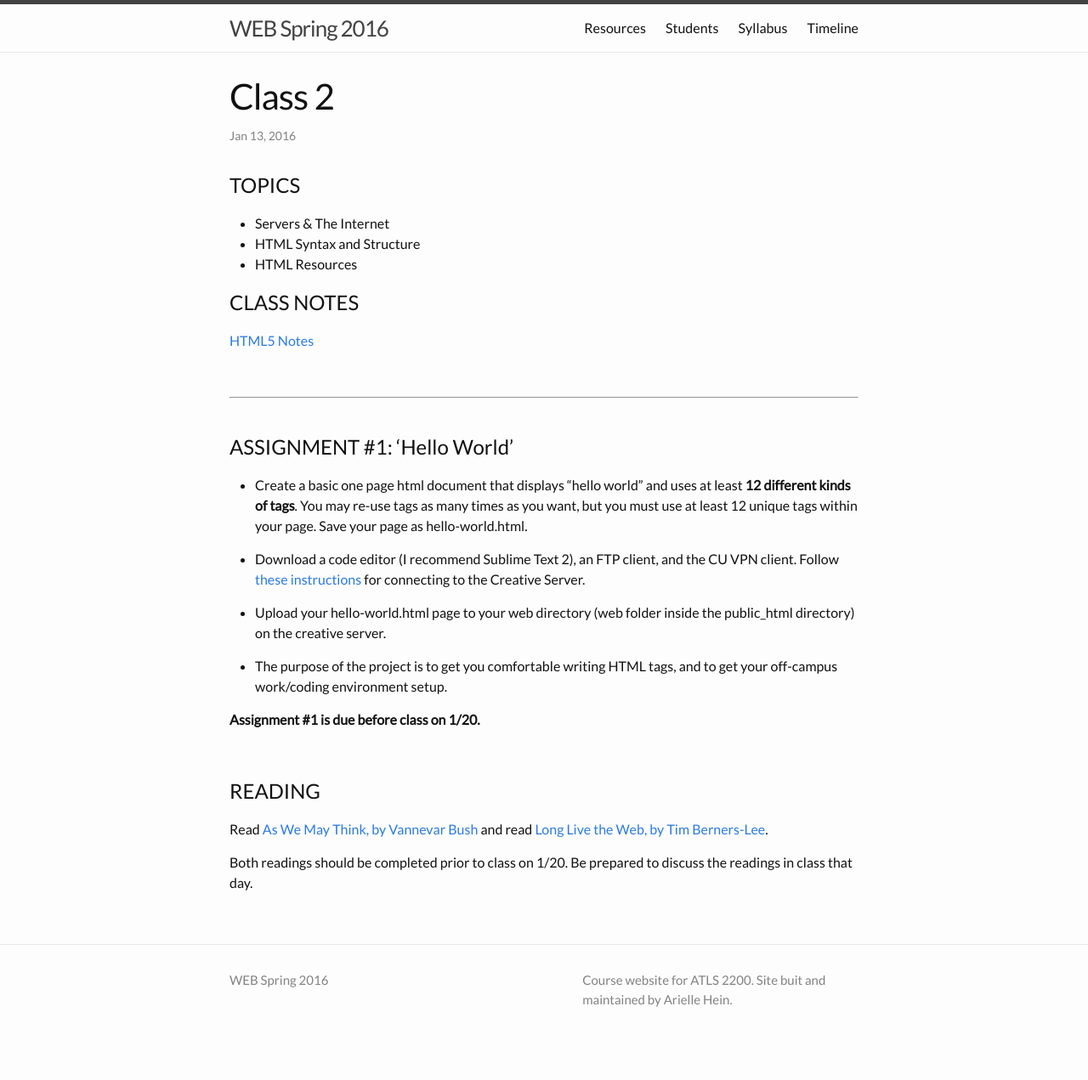
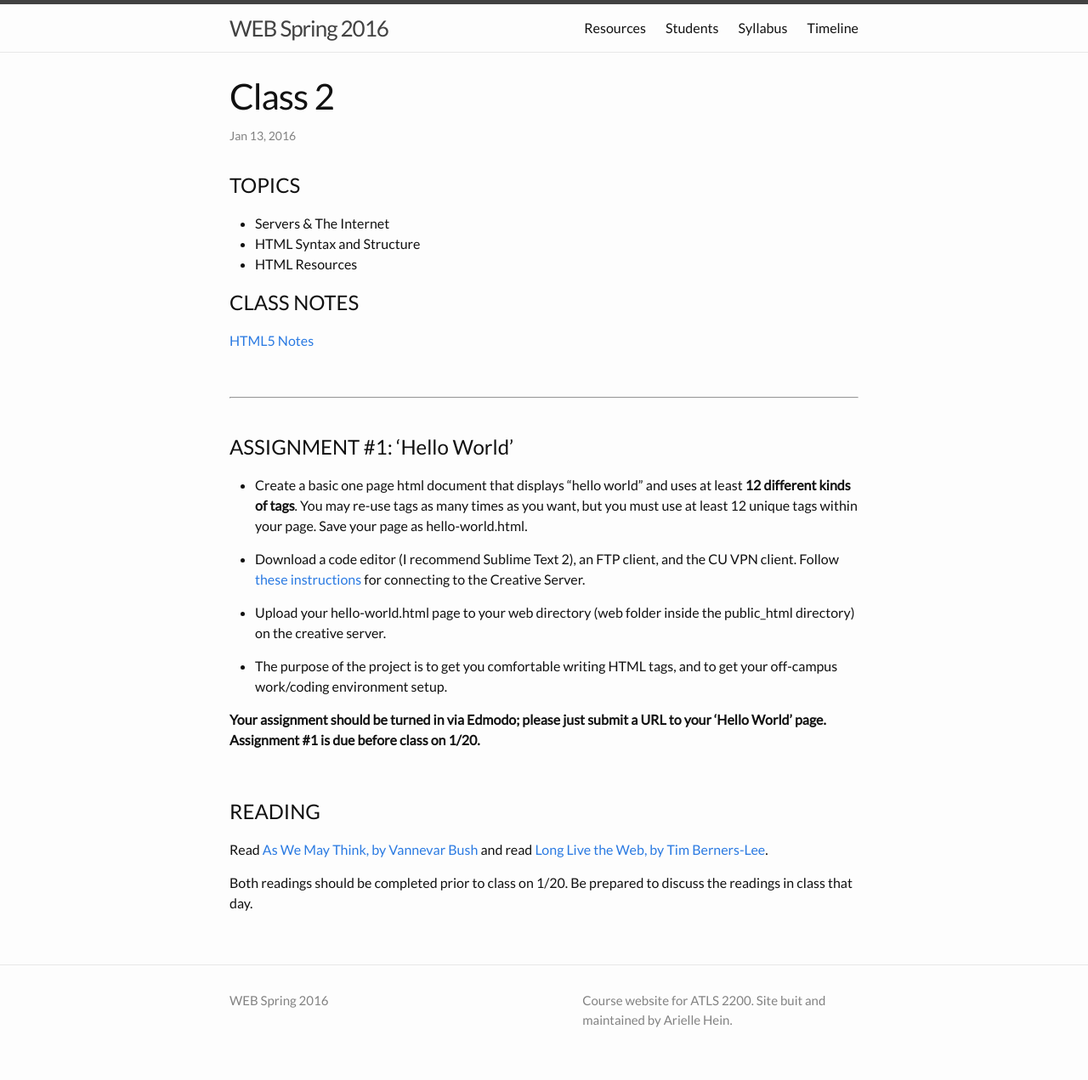
Before and after one commit to coloringchaos/web-spring-16, a Jekyll site: the page built from _posts/2016-01-13-class-02.md, in a window 1280 px wide. Shown: the whole page at 85% size. Built offline with Jekyll 4.4.1, drawn with Linux system fonts in a browser that asks for light colours; before the commit the page ends 1247 px from its top, so only the background shows below that.

Commit message:
updating assignment instructions

```diff
--- a/_posts/2016-01-13-class-02.md
+++ b/_posts/2016-01-13-class-02.md
@@ -33,7 +33,7 @@ permalink: class-2
 
 + The purpose of the project is to get you comfortable writing HTML tags, and to get your off-campus work/coding environment setup.
 
-**Assignment #1 is due before class on 1/20.**
+**Your assignment should be turned in via Edmodo; please just submit a URL to your 'Hello World' page. Assignment #1 is due before class on 1/20.**
 
 <br>
 
```
Also changed, not shown: _posts/2016-01-11-class-01.md (+1 -1 lines).
